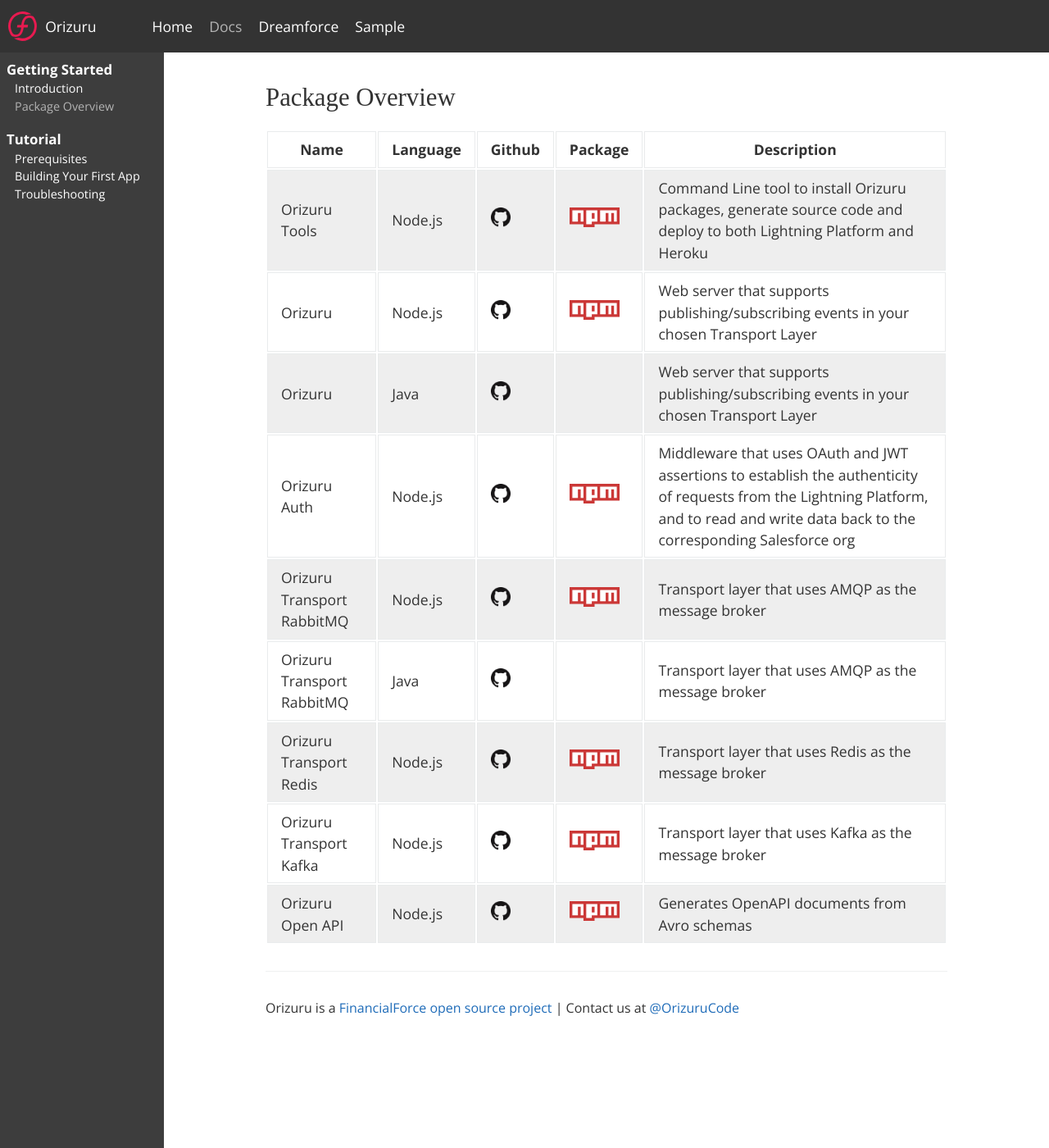
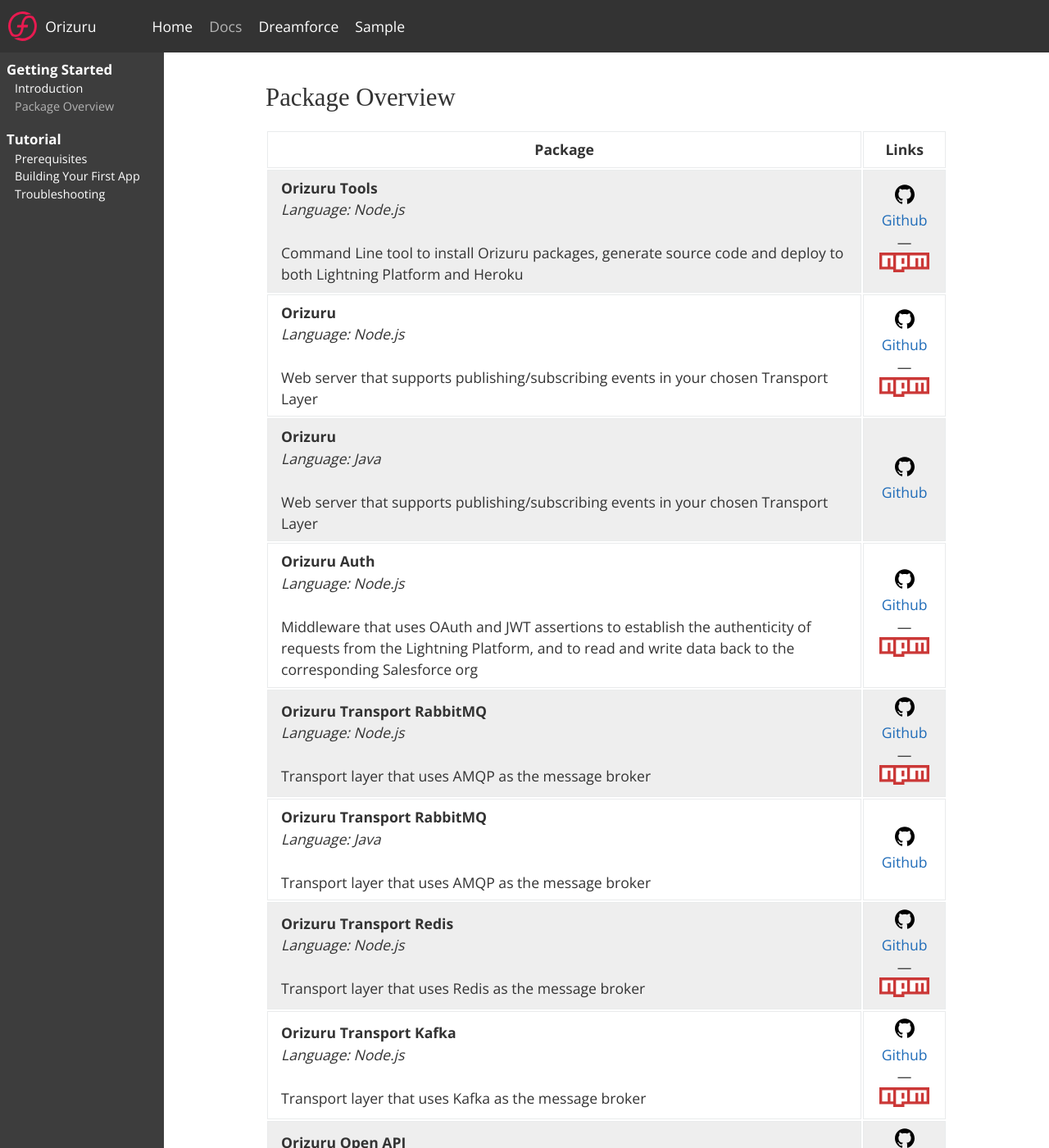
Before and after one commit to certinia/orizuru-pages, a Jekyll site: the page built from _docs/package-overview.md, in a window 1280 px wide and 1400 px high. Shown: the whole window at 82% size. Built offline with Jekyll 4.4.1, drawn with Linux system fonts in a browser that asks for light colours; some web fonts are replaced; some of the changed text lies outside the part shown.

Commit message:
Use markdown instead of html in package overview

```diff
--- a/_docs/package-overview.md
+++ b/_docs/package-overview.md
@@ -1,145 +1,58 @@
 ---
+packages:
+    - name: Orizuru Tools
+      lang: Node.js
+      desc: Command Line tool to install Orizuru packages, generate source code and deploy to both Lightning Platform and Heroku
+      gh: https://github.com/financialforcedev/orizuru-tools
+      npm: https://npmjs.com/package/@financialforcedev/orizuru-tools
+    - name: Orizuru
+      lang: Node.js
+      desc: Web server that supports publishing/subscribing events in your chosen Transport Layer
+      gh: https://github.com/financialforcedev/orizuru
+      npm: https://npmjs.com/package/@financialforcedev/orizuru
+    - name: Orizuru
+      lang: Java
+      desc: Web server that supports publishing/subscribing events in your chosen Transport Layer
+      gh: https://github.com/financialforcedev/orizuru-java
+    - name: Orizuru Auth
+      lang: Node.js
+      desc: Middleware that uses OAuth and JWT assertions to establish the authenticity of requests from the Lightning Platform, and to read and write data back to the corresponding Salesforce org
+      gh: https://github.com/financialforcedev/orizuru-auth
+      npm: https://npmjs.com/package/@financialforcedev/orizuru-auth
+    - name: Orizuru Transport RabbitMQ
+      lang: Node.js
+      desc: Transport layer that uses AMQP as the message broker
+      gh: https://github.com/financialforcedev/orizuru-transport-rabbitmq
+      npm: https://npmjs.com/package/@financialforcedev/orizuru-transport-rabbitmq
+    - name: Orizuru Transport RabbitMQ
+      lang: Java
+      desc: Transport layer that uses AMQP as the message broker
+      gh: https://github.com/financialforcedev/orizuru-transport-mq-java
+    - name: Orizuru Transport Redis
+      lang: Node.js
+      desc: Transport layer that uses Redis as the message broker
+      gh: https://github.com/financialforcedev/orizuru-transport-redis
+      npm: https://npmjs.com/package/@financialforcedev/orizuru-transport-redis
+    - name: Orizuru Transport Kafka
+      lang: Node.js
+      desc: Transport layer that uses Kafka as the message broker
+      gh: https://github.com/financialforcedev/orizuru-kafka
+      npm: https://npmjs.com/package/@financialforcedev/orizuru-kafka
+    - name: Orizuru Open API
+      lang: Node.js
+      desc: Generates OpenAPI documents from Avro schemas
+      gh: https://github.com/financialforcedev/orizuru-openapi
+      npm: https://npmjs.com/package/@financialforcedev/orizuru-openapi
 ---
 
 # Package Overview
 
-<table>
-    <thead>
-        <tr>
-            <th>Name</th>
-            <th>Language</th>
-            <th>Github</th>
-            <th>Package</th>
-            <th>Description</th>
-        </tr>
-    </thead>
-    <tbody>
-        <tr>
-            <td>Orizuru Tools</td>
-            <td>Node.js</td>
-            <td>
-                <a href="https://github.com/financialforcedev/orizuru-tools">
-                    <img alt="View in Github" src="{{ site.baseurl }}/assets/images/GitHub-Mark-32px.png">
-                </a>
-            </td>
-            <td>
-                <a href="https://npmjs.com/package/@financialforcedev/orizuru-tools">
-                    <img alt="View in NPM" src="{{ site.baseurl }}/assets/images/npm-logo.svg">
-                </a>
-            </td>
-            <td>Command Line tool to install Orizuru packages, generate source code and deploy to both Lightning Platform and Heroku</td>
-        </tr>
-        <tr>
-            <td>Orizuru</td>
-            <td>Node.js</td>
-            <td>
-                <a href="https://github.com/financialforcedev/orizuru">
-                    <img alt="View in Github" src="{{ site.baseurl }}/assets/images/GitHub-Mark-32px.png">
-                </a>
-            </td>
-            <td>
-                <a href="https://npmjs.com/package/@financialforcedev/orizuru">
-                    <img alt="View in NPM" src="{{ site.baseurl }}/assets/images/npm-logo.svg">
-                </a>
-            </td>
-            <td>Web server that supports publishing/subscribing events in your chosen Transport Layer</td>
-        </tr>
-        <tr>
-            <td>Orizuru</td>
-            <td>Java</td>
-            <td>
-                <a href="https://github.com/financialforcedev/orizuru-java">
-                    <img alt="View in Github" src="{{ site.baseurl }}/assets/images/GitHub-Mark-32px.png">
-                </a>
-            </td>
-            <td/>
-            <td>Web server that supports publishing/subscribing events in your chosen Transport Layer</td>
-        </tr>
-        <tr>
-            <td>Orizuru Auth</td>
-            <td>Node.js</td>
-            <td>
-                <a href="https://github.com/financialforcedev/orizuru-auth">
-                    <img alt="View in Github" src="{{ site.baseurl }}/assets/images/GitHub-Mark-32px.png">
-                </a>
-            </td>
-            <td>
-                <a href="https://npmjs.com/package/@financialforcedev/orizuru-auth">
-                    <img alt="View in NPM" src="{{ site.baseurl }}/assets/images/npm-logo.svg">
-                </a>
-            </td>
-            <td>Middleware that uses OAuth and JWT assertions to establish the authenticity of requests from the Lightning Platform, and to read and write data back to the corresponding Salesforce org</td>
-        </tr>
-        <tr>
-            <td>Orizuru Transport RabbitMQ</td>
-            <td>Node.js</td>
-            <td>
-                <a href="https://github.com/financialforcedev/orizuru-transport-rabbitmq">
-                    <img alt="View in Github" src="{{ site.baseurl }}/assets/images/GitHub-Mark-32px.png">
-                </a>
-            </td>
-            <td>
-                <a href="https://npmjs.com/package/@financialforcedev/orizuru-transport-rabbitmq">
-                    <img alt="View in NPM" src="{{ site.baseurl }}/assets/images/npm-logo.svg">
-                </a>
-            </td>
-            <td>Transport layer that uses AMQP as the message broker</td>
-        </tr>
-        <tr>
-            <td>Orizuru Transport RabbitMQ</td>
-            <td>Java</td>
-            <td>
-                <a href="https://github.com/financialforcedev/orizuru-transport-mq-java">
-                    <img alt="View in Github" src="{{ site.baseurl }}/assets/images/GitHub-Mark-32px.png">
-                </a>
-            </td>
-            <td/>
-            <td>Transport layer that uses AMQP as the message broker</td>
-        </tr>
-        <tr>
-            <td>Orizuru Transport Redis</td>
-            <td>Node.js</td>
-            <td>
-                <a href="https://github.com/financialforcedev/orizuru-transport-redis">
-                    <img alt="View in Github" src="{{ site.baseurl }}/assets/images/GitHub-Mark-32px.png">
-                </a>
-            </td>
-            <td>
-                <a href="https://npmjs.com/package/@financialforcedev/orizuru-transport-redis">
-                    <img alt="View in NPM" src="{{ site.baseurl }}/assets/images/npm-logo.svg">
-                </a>
-            </td>
-            <td>Transport layer that uses Redis as the message broker</td>
-        </tr>
-        <tr>
-            <td>Orizuru Transport Kafka</td>
-            <td>Node.js</td>
-            <td>
-                <a href="https://github.com/financialforcedev/orizuru-kafka">
-                    <img alt="View in Github" src="{{ site.baseurl }}/assets/images/GitHub-Mark-32px.png">
-                </a>
-            </td>
-            <td>
-                <a href="https://npmjs.com/package/@financialforcedev/orizuru-kafka">
-                    <img alt="View in NPM" src="{{ site.baseurl }}/assets/images/npm-logo.svg">
-                </a>
-            </td>
-            <td>Transport layer that uses Kafka as the message broker</td>
-        </tr>
-        <tr>
-            <td>Orizuru Open API</td>
-            <td>Node.js</td>
-            <td>
-                <a href="https://github.com/financialforcedev/orizuru-openapi">
-                    <img alt="View in Github" src="{{ site.baseurl }}/assets/images/GitHub-Mark-32px.png">
-                </a>
-            </td>
-            <td>
-                <a href="https://npmjs.com/package/@financialforcedev/orizuru-openapi">
-                    <img alt="View in NPM" src="{{ site.baseurl }}/assets/images/npm-logo.svg">
-                </a>
-            </td>
-            <td>Generates OpenAPI documents from Avro schemas</td>
-        </tr>
-    </tbody>
-</table>
+| Package | Links |
+|---------|:-----:|
+{% for package in page.packages -%}
+|__{{ package.name }}__<br/>_Language: {{ package.lang }}_<br/><br/>{{ package.desc }}|[![View in Github][gh] Github]({{ package.gh }}){% if package.npm %}<br/>---<br/>[![View NPM Package][npm]]({{ package.npm }}){% endif %}|
+{% endfor %}
+
+
+[gh]: {{ site.baseurl }}/assets/images/github.svg
+[npm]: {{ site.baseurl }}/assets/images/npm-logo.svg
```
Also changed, not shown: assets/images/github.svg (added).
